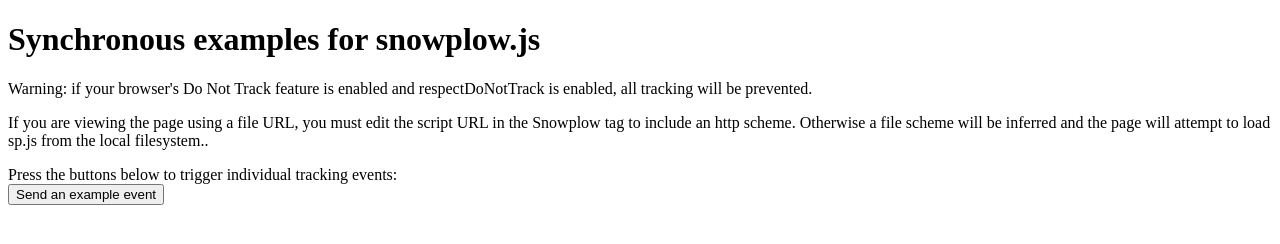
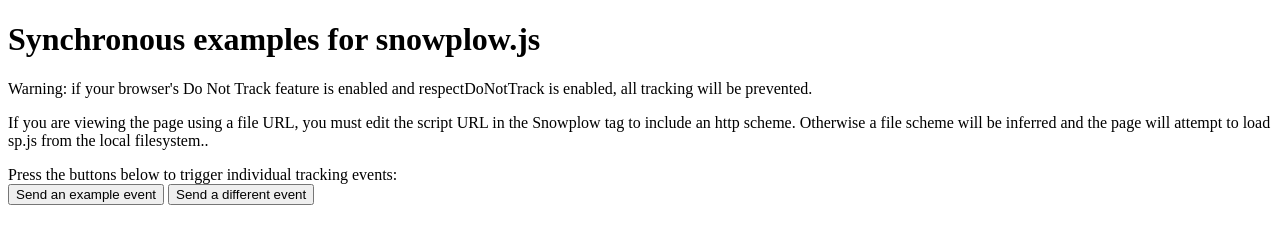
Before and after one commit to snowplow-product/msc-schema-api-examples, a plain HTML site: page app/index.html in a window 1280 px wide. Drawn offline with Linux system fonts and the light colour scheme.

Commit message:
Add code to track a new event

```diff
--- a/app/index.html
+++ b/app/index.html
@@ -56,6 +56,16 @@
                 }
             });
         }
+
+        function trackAnotherEvent() {
+            alert("Sent an different event");
+            window.snowplow('trackSelfDescribingEvent', {
+                schema: 'iglu:com.snplow.msc.gcp/another_example_event/jsonschema/1-0-0',
+                data: {
+                    example_field_2: "This is another example field",
+                }
+            });
+        }
     </script>
 </head>
 
@@ -65,6 +75,7 @@
     <p>If you are viewing the page using a file URL, you must edit the script URL in the Snowplow tag to include an http scheme. Otherwise a file scheme will be inferred and the page will attempt to load sp.js from the local filesystem..</p>
     <p>Press the buttons below to trigger individual tracking events:<br>
         <button type="button" onclick="trackExampleEvent()">Send an example event</button>
+        <button type="button" onclick="trackAnotherEvent()">Send a different event</button>
     </p>
 </body>
 
```
